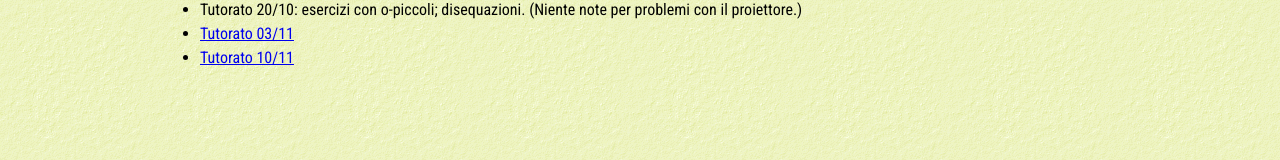
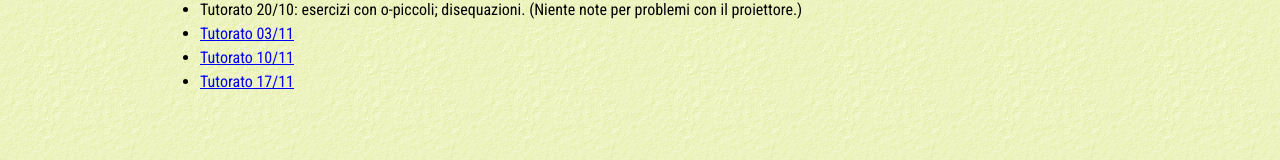
Before and after one commit to lorenzo-ferrari/lorenzo-ferrari.github.io, a plain HTML site: page tutor/analisi1/index.html in a window 1280 px wide. Shown: the part 479-639 px from the top of the page. Drawn offline with Linux system fonts and the light colour scheme.

Commit message:
add tutorato 17/11/2026

```diff
--- a/tutor/analisi1/index.html
+++ b/tutor/analisi1/index.html
@@ -40,6 +40,7 @@
 		<li>Tutorato 20/10: esercizi con o-piccoli; disequazioni. (Niente note per problemi con il proiettore.)</a></li>
 		<li><a href="tutorato_03_11.pdf">Tutorato 03/11</a></li>
 		<li><a href="tutorato_10_11.pdf">Tutorato 10/11</a></li>
+		<li><a href="tutorato_17_11.pdf">Tutorato 17/11</a></li>
 	</ul>
 </p>
 
```
Also changed, not shown: 1 other file.
